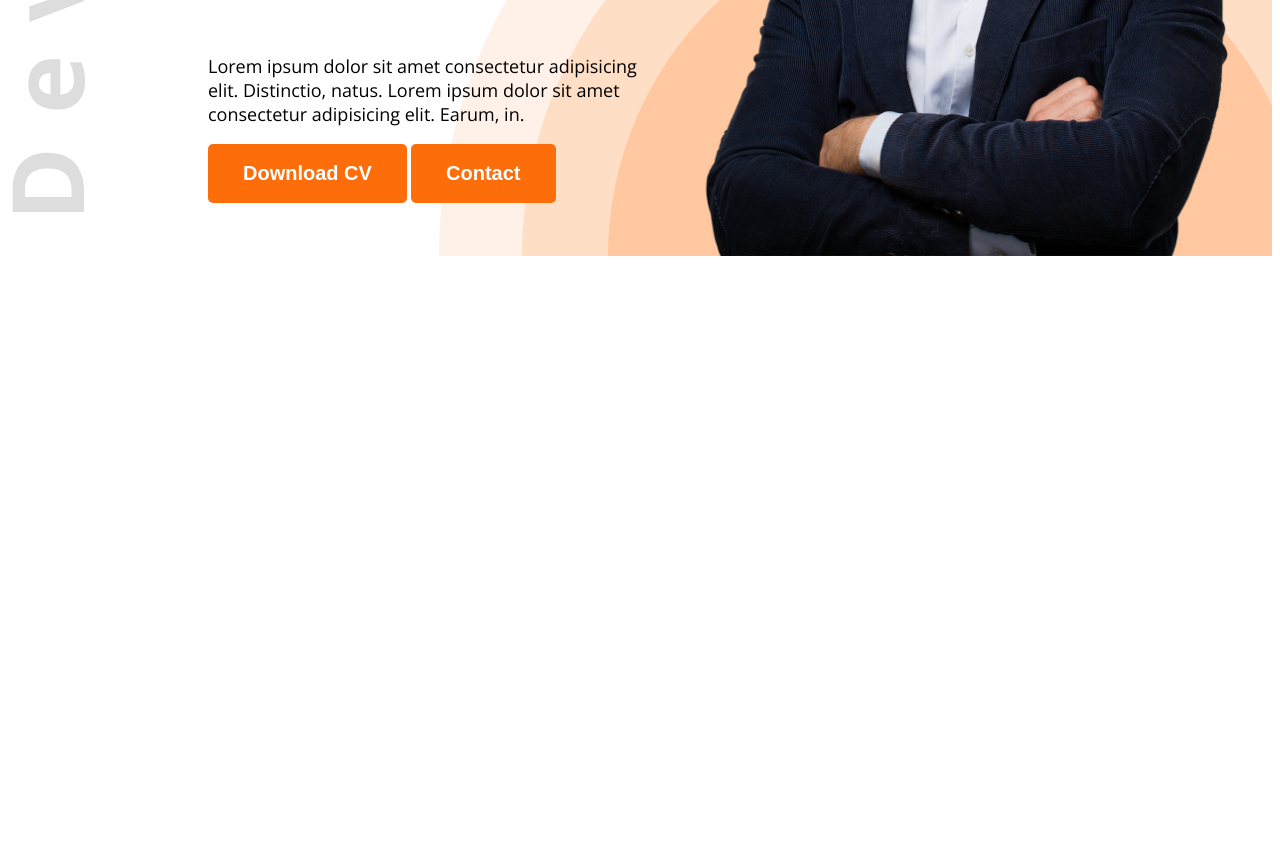
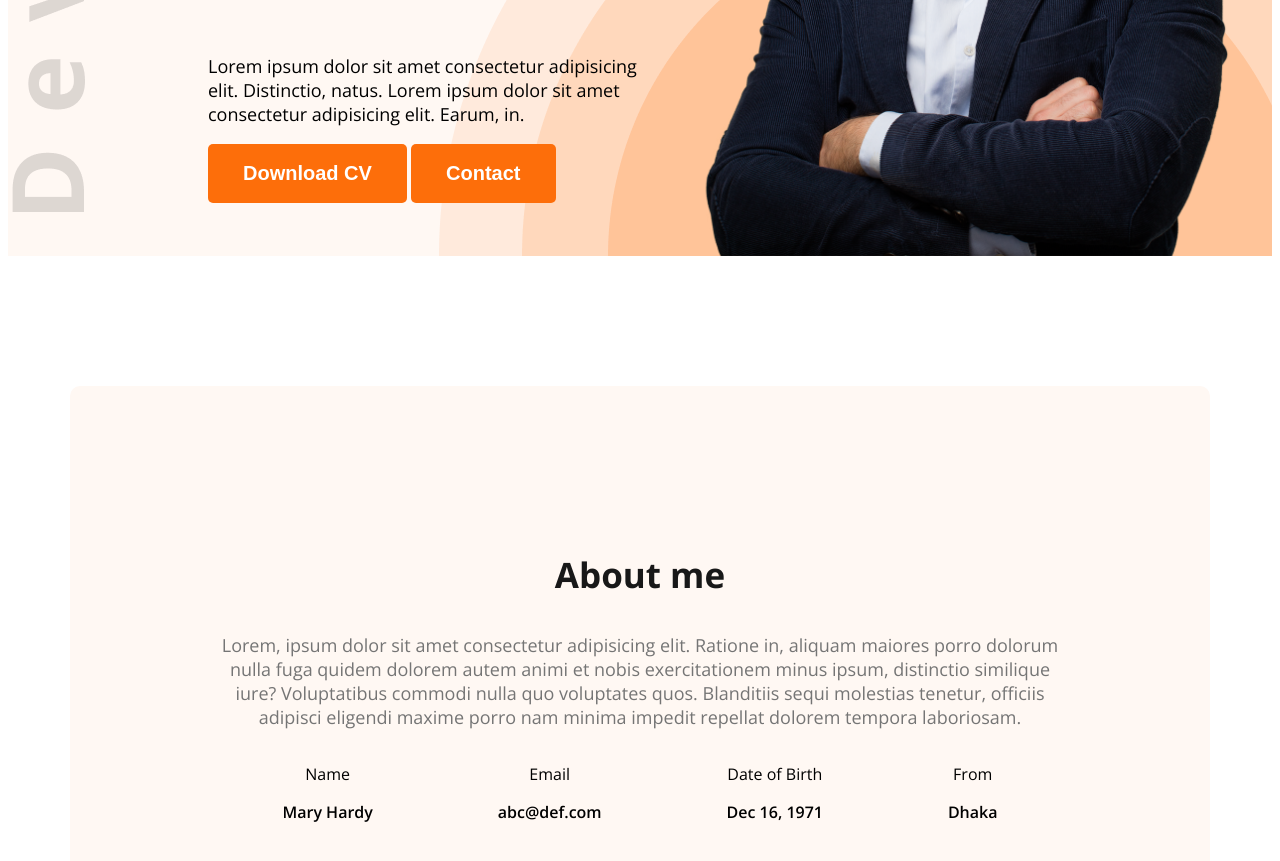
Before and after one commit to web-hasib/web-dev-portfolio, a plain HTML site: page index.html in a window 1280 px wide. Shown: the part 559-1420 px from the top of the page. Before the commit the page ends 823 px from the top, so only its background shows below. Drawn offline with nearby package versions, Linux system fonts and the light colour scheme.

Commit message:
About section added'

```diff
--- a/index.html
+++ b/index.html
@@ -10,7 +10,7 @@
     <link rel="stylesheet" href="style/style.css">
 </head>
 <body class="open-sans-normal">
-    <header class="header" >
+    <header class="header secondary-bg" >
         <nav>
             <h1 class="nav-title">Ma<span class="text-primary">r</span>y</h1>
         <ul>
@@ -27,11 +27,35 @@
             <button class="btn-primary">Download CV</button>
             <button class="btn-primary">Contact</button>
         </div>
-        <img class="banner-profile" src="images/hardy.png" alt="">
+        <img class="banner-profile" src="images/hardy.png" alt="Hardy">
        </div>
     </header>
     <main>
+        <section class="about secondary-bg">
+            <h3 class="section-title">About me</h3>
+            <p class="section-description">Lorem, ipsum dolor sit amet consectetur adipisicing elit. Ratione in, aliquam maiores porro dolorum nulla fuga quidem dolorem autem animi et nobis exercitationem minus ipsum, distinctio similique iure? Voluptatibus commodi nulla quo voluptates quos. Blanditiis sequi molestias tenetur, officiis adipisci eligendi maxime porro nam minima impedit repellat dolorem tempora laboriosam.</p>
+            <div class="about-items">
+                <!-- .about-item*4>p.item-title+p.item-description -->
+                <div class="about-item">
+                    <p class="item-title">Name</p>
+                    <p class="item-description">Mary Hardy</p>
+                </div>
+                <div class="about-item">
+                    <p class="item-title">Email</p>
+                    <p class="item-description">abc@def.com</p>
+                </div>
+                <div class="about-item">
+                    <p class="item-title">Date of Birth</p>
+                    <p class="item-description">Dec 16, 1971</p>
+                </div>
+                <div class="about-item">
+                    <p class="item-title">From</p>
+                    <p class="item-description">Dhaka</p>
+                </div>
 
+                </div>
+            </div>
+        </section>
     </main>
     <footer>
 
--- a/style/style.css
+++ b/style/style.css
@@ -7,6 +7,10 @@
     "wdth" 100;
 }
 /* shared style */
+.secondary-bg{
+    background-color: #FFF8F3;
+
+}
 .text-primary {
     color: #FD6E0A;
 }
@@ -22,6 +26,15 @@
     font-size: 20px;
     border: none;
 
+}
+.section-title{
+    font-size: 35px;
+    font-weight: bold;
+    color: #181818;
+}
+.section-description{
+    font-size: 18px;
+    color: #757575;
 }
 /* header */
 .header{
@@ -79,3 +92,23 @@ nav ul{
 .banner-profile{
     width: 580px;
 }
+/* about styles */
+.about{
+    border-radius: 10px;
+    padding: 130px 150px;
+    text-align: center;
+    margin-top: 130px;
+
+}
+.about-items{
+    display: flex;
+    justify-content: space-around;
+}
+.item-description{
+    font-weight: 600;
+}
+/* main */
+main{
+    max-width: 1140px;
+    margin: 0 auto;
+}
```
